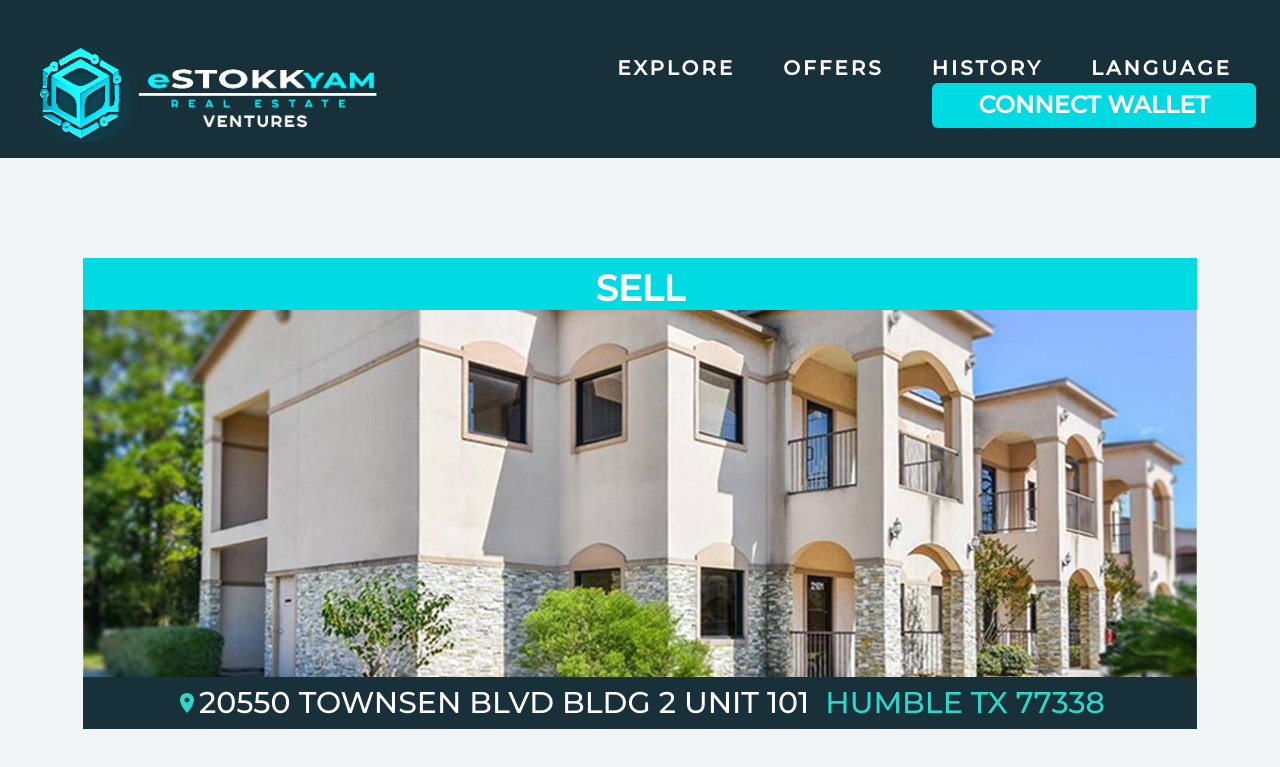
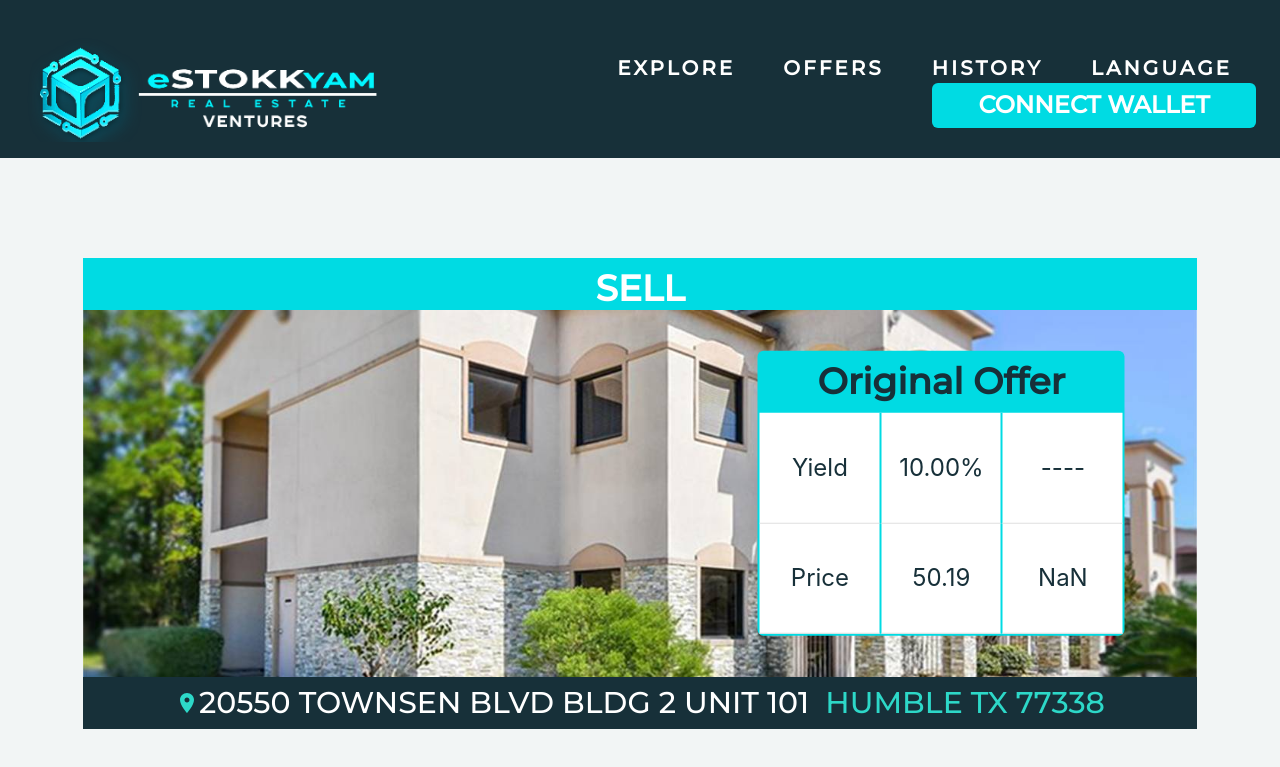
Before and after one commit to ammarjaved555/tamtoken, a React (Create React App) app: page /sell in a window 1280 px wide. Shown: the top 767 px of the page. Built offline with nearby package versions, Linux system fonts and the light colour scheme.

Commit message:
update sell page

```diff
--- a/src/components/text/Text1.tsx
+++ b/src/components/text/Text1.tsx
@@ -1,13 +1,21 @@
+import React from "react";
 import { Typography } from "@mui/material";
 
 interface Props {
-  text: string;
+  children: React.ReactNode;
 }
 
-const Text1 = ({ text }: Props) => {
+const Text1 = ({ children }: Props) => {
   return (
-    <Typography sx={{ textAlign: "left", color: "text.secondary" }}>
-      {text}
+    <Typography
+      sx={{
+        fontSize: "24px",
+        lineHeight: "48px",
+        color: "#173039",
+        fontWeight: 400
+      }}
+    >
+      {children}
     </Typography>
   );
 };
--- a/src/views/sell/Sell.tsx
+++ b/src/views/sell/Sell.tsx
@@ -1,7 +1,17 @@
 import React from "react";
-import { Box, Button, Typography, useTheme } from "@mui/material";
+import {
+  Box,
+  Button,
+  Typography,
+  useTheme,
+  Table,
+  TableRow,
+  TableCell,
+  TableBody
+} from "@mui/material";
 import PlaceIcon from "@mui/icons-material/Place";
 import ShoppingCartOutlinedIcon from "@mui/icons-material/ShoppingCartOutlined";
+import Text1 from "../../components/text/Text1";
 
 const Sell = () => {
   const theme = useTheme();
@@ -32,11 +42,86 @@ const Sell = () => {
           >
             SELL
           </Box>
-          <img
-            alt="sell"
-            src="/images/sell.jpg"
-            style={{ width: "100%", display: "block" }}
-          />
+          <Box sx={{ position: "relative", width: "100%" }}>
+            <img
+              alt="sell"
+              src="/images/sell.jpg"
+              style={{ width: "100%", display: "block" }}
+            />
+            <Box
+              sx={{
+                background: "#00dbe3",
+                borderRadius: "6px",
+                width: "367px",
+                textAlign: "center",
+                position: "absolute",
+                right: "-10%",
+                top: "50%",
+                transform: "translate(-50%, -50%)"
+              }}
+            >
+              <Box
+                sx={{
+                  fontSize: "36px",
+                  lineHeight: "60px",
+                  color: "#173039",
+                  fontWeight: 700
+                }}
+              >
+                Original Offer
+              </Box>
+              <Box sx={{ padding: "2px" }}>
+                <Table sx={{ background: "white" }}>
+                  <TableBody>
+                    <TableRow
+                      hover
+                      sx={{
+                        "& td": {
+                          padding: "0px 5px",
+                          borderRight: "2px solid #00dbe3",
+                          width: "110px",
+                          height: "110px"
+                        },
+                        "& td:last-child": { borderRight: "0px" }
+                      }}
+                    >
+                      <TableCell align="center">
+                        <Text1>Yield</Text1>
+                      </TableCell>
+                      <TableCell align="center">
+                        <Text1>10.00%</Text1>
+                      </TableCell>
+                      <TableCell align="center">
+                        <Text1>----</Text1>
+                      </TableCell>
+                    </TableRow>
+                    <TableRow
+                      hover
+                      sx={{
+                        "& td": {
+                          padding: "0px 5px",
+                          borderRight: "2px solid #00dbe3",
+                          width: "110px",
+                          height: "110px"
+                        },
+                        "& td:last-child": { borderRight: "0px" }
+                      }}
+                    >
+                      <TableCell align="center">
+                        <Text1>Price</Text1>
+                      </TableCell>
+                      <TableCell align="center">
+                        <Text1>50.19</Text1>
+                      </TableCell>
+                      <TableCell align="center">
+                        <Text1>NaN</Text1>
+                      </TableCell>
+                    </TableRow>
+                  </TableBody>
+                </Table>
+              </Box>
+            </Box>
+          </Box>
           <Box
             sx={{
               height: "52px",
```
